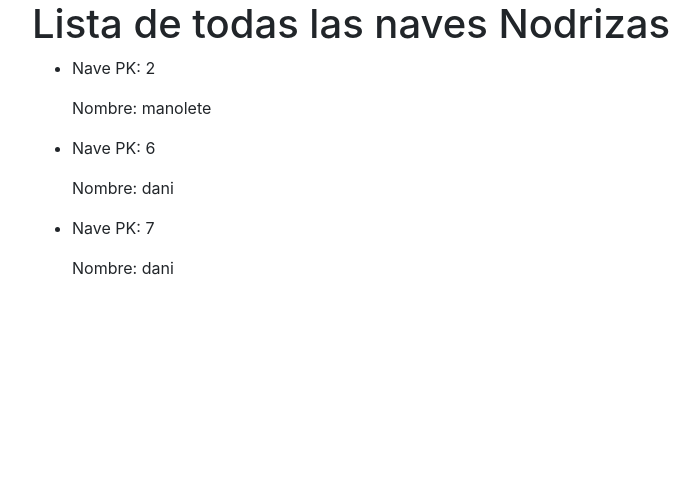
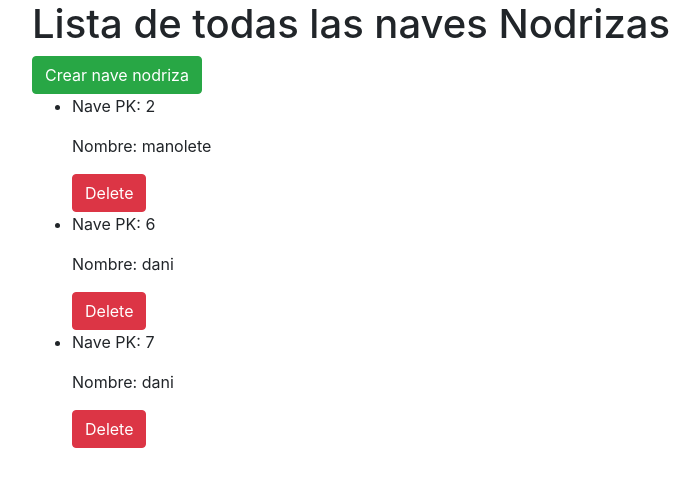
Before and after one commit to Zaexv/Martians-websample, a Django app: page / in a window 1280 px wide. Shown: the top 487 px of the page, without its empty margins (53-753 px from the left). Run offline with Django 3.2, Linux system fonts and the light colour scheme; data comes from the database, SQL or seed files in the repository; both versions use the stored data as it was after the commit; some libraries are stand-ins or nearby versions.

Commit message:
[ADD] Create, Delete [REF] Views

```diff
--- a/marcianos/templates/nave_nodriza/lista.html
+++ b/marcianos/templates/nave_nodriza/lista.html
@@ -8,10 +8,13 @@
   <body>
     <div class="container">
         <h1>Lista de todas las naves Nodrizas</h1>
+        <a class="btn btn-success" href='{% url "naves_create" %}'> Crear nave nodriza</a>
         <ul>
           {% for Nave in object_list %}
-            <li><p>Nave PK: {{ Nave.pk }}</p>
-            <p>Nombre: {{ Nave.nombre }}</p>
+            <li>
+              <p>Nave PK: {{ Nave.pk }}</p>
+              <p>Nombre: {{ Nave.nombre }}</p>
+              <a class="btn btn-danger" href='{% url "naves_delete" Nave.pk %}'>Delete</a>
             </li>
           {% endfor %}
         </ul>
--- a/marcianos/views.py
+++ b/marcianos/views.py
@@ -1,4 +1,4 @@
-from django.shortcuts import render
+from django.shortcuts import render, redirect, get_object_or_404
 from django.forms import ModelForm
 
 from marcianos.models import nave_nodriza
@@ -14,3 +14,18 @@ def nave_nodrizaList(request, template_name = 'nave_nodriza/lista.html'):
     data = {}
     data['object_list'] = naves_nodrizas #Devuelvo los objetos que voy a pintar
     return render(request, template_name, data)
+
+
+def nave_nodriza_create(request, template_name='nave_nodriza/crear_nave.html'):
+    form = nave_nodrizaForm(request.POST or None)
+    if form.is_valid():
+        form.save()
+        return redirect('naves_list')
+    return render(request, template_name, {'form': form})
+
+def nave_nodriza_delete(request, pk, template_name='nave_nodriza/borrar_nave.html'):
+    post = get_object_or_404(nave_nodriza, pk=pk)
+    if request.method=='POST':
+        post.delete()
+        return redirect('naves_list')
+    return render(request, template_name, {'object': post})
--- a/marcianosISI/urls.py
+++ b/marcianosISI/urls.py
@@ -21,4 +21,6 @@ from marcianos import views
 urlpatterns = [
     path('admin/', admin.site.urls),
     path('', views.nave_nodrizaList, name = 'naves_list'),
+    path(r'navenodriza/create$', views.nave_nodriza_create, name = 'naves_create'),
+    path(r'navenodriza/delete(?P<pk>\d+)$', views.nave_nodriza_delete, name ='naves_delete'),
 ]
```
Also changed, not shown: marcianos/templates/nave_nodriza/borrar_nave.html (added, +16 -0 lines), marcianos/templates/nave_nodriza/crear_nave.html (added, +18 -0 lines), db.sqlite3.
